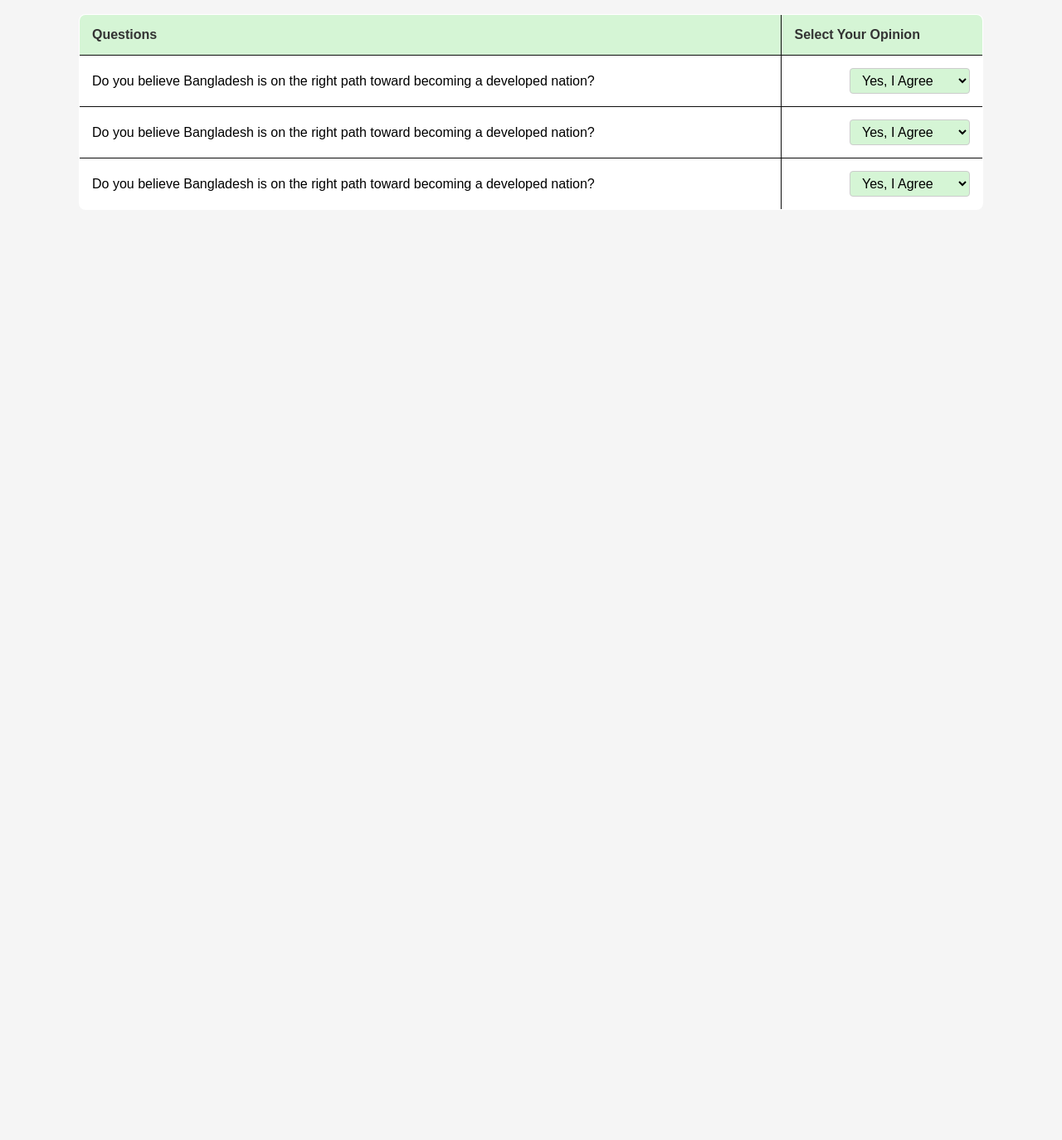
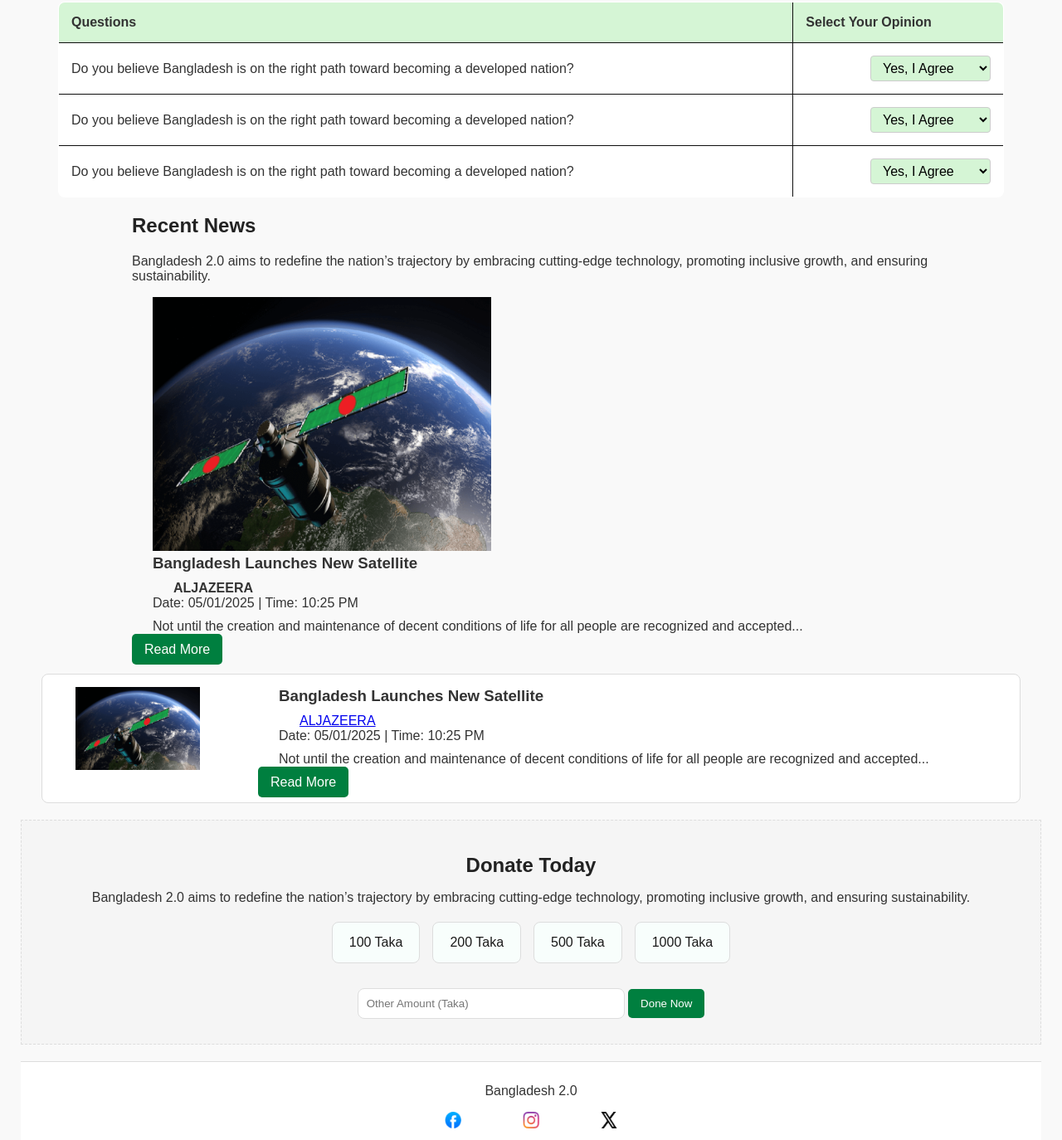
Before and after one commit to Tanzilulbasith/my-first-repo, a plain HTML site: page index.html in a window 1280 px wide. Shown: the part 1958-3332 px from the top of the page at 83% size. Before the commit the page ends 2231 px from the top, so only its background shows below. Drawn offline with Linux system fonts and the light colour scheme.

Commit message:
my last commit of this repo

```diff
--- a/index.html
+++ b/index.html
@@ -138,3 +138,49 @@
                 </tbody>
             </table>
         </div>
+    <section>
+        <div class="container">
+            <section class="recent-news">
+                <h2>Recent News</h2>
+                <p>Bangladesh 2.0 aims to redefine the nation’s trajectory by embracing cutting-edge technology, promoting inclusive growth, and ensuring sustainability.</p>
+                 <div class="icon"> <img src="asset.css/satelite.png" alt="Satellite Image"></div>
+
+                    <div class="news-content">
+                        <h3>Bangladesh Launches New Satellite</h3>
+                        <p><strong>ALJAZEERA</strong><br>Date: 05/01/2025 | Time: 10:25 PM</p>
+                        <p>Not until the creation and maintenance of decent conditions of life for all people are recognized and accepted...</p>
+                        <a href="#" class="read-more">Read More</a>
+                    </div>
+                </div>
+
+                <div class="news-item">
+                    <img src="asset.css/satelite.png" alt="Satellite Image">
+                    <div class="news-content">
+                        <h3>Bangladesh Launches New Satellite</h3>
+                        <p><a href="asset.css/al-jazeera.png">ALJAZEERA</a><strong></strong><br>Date: 05/01/2025 | Time: 10:25 PM</p>
+                        <p>Not until the creation and maintenance of decent conditions of life for all people are recognized and accepted...</p>
+                        <a href="#" class="read-more">Read More</a>
+                    </div>
+                </div>
+            </section>
+
+            <section class="donate">
+                <h2>Donate Today</h2>
+                <p>Bangladesh 2.0 aims to redefine the nation’s trajectory by embracing cutting-edge technology, promoting inclusive growth, and ensuring sustainability.</p>
+                <div class="donate-options">
+                    <button class="active">100 Taka</button>
+                    <button class="active">200 Taka</button>
+                    <button class="active">500 Taka</button>
+                    <button class="active">1000 Taka</button>
+                </div>
+                <input type="text" placeholder="Other Amount (Taka)">
+                <button class="read-more">Done Now</button>
+            </section>
+
+        <footer class="footer">
+            <p>Bangladesh 2.0</p>
+            <img src="asset.css/facebook.png" alt="Facebook">
+            <img src="asset.css/instagram.png" alt="Instagram">
+            <img src="asset.css/x.png" alt="Twitter">
+        </footer>
+    </div>
--- a/style/ass.css
+++ b/style/ass.css
@@ -294,3 +294,152 @@ select:focus {
   outline: none;
   border-color: #66afe9;
 }
+
+body {
+  font-family: Arial, sans-serif;
+  margin: 0;
+  padding: 0;
+  background-color: #f9f9f9;
+  color: #333;
+}
+
+.container {
+  width: 90%;
+  max-width: 1200px;
+  margin: auto;
+}
+
+h2 {
+  color: #222;
+}
+
+.recent-news {
+  margin: 20px 0;
+}
+
+.news-item {
+  display: flex;
+  align-items: flex-start;
+  gap: 20px;
+  margin-bottom: 20px;
+  background: #fff;
+  border: 1px solid #ddd;
+  padding: 15px;
+  border-radius: 8px;
+}
+
+.news-item img {
+  width: 150px;
+  height: 100px;
+  object-fit: cover;
+  border-radius: 8px;
+}
+
+.news-content {
+  flex: 1;
+}
+
+.news-content h3 {
+  margin: 0;
+}
+
+.news-content p {
+  margin: 10px 0;
+}
+
+.read-more {
+  background-color: #007f3f;
+  color: white;
+  padding: 10px 15px;
+  border: none;
+  border-radius: 5px;
+  cursor: pointer;
+  text-decoration: none;
+}
+
+.donate {
+  text-align: center;
+  margin: 20px 0;
+  padding: 20px;
+  background-color: #f5f5f5;
+  border: 1px dashed #ddd;
+}
+
+.donate h2 {
+  margin-bottom: 10px;
+}
+
+.donate-options {
+  display: flex;
+  justify-content: center;
+  gap: 15px;
+  margin: 20px 0;
+}
+
+.donate-options button {
+  padding: 15px 20px;
+  font-size: 1em;
+  border: 1px solid #ddd;
+  border-radius: 8px;
+  cursor: pointer;
+}
+
+.donate-options button.active {
+  background-color: #f8fefc;
+  text-size-adjust: bold;
+  color: rgb(27, 26, 26);
+  border: 1px solid #ddd;
+}
+
+.donate input {
+  width: 100%;
+  max-width: 300px;
+  padding: 10px;
+  margin: 10px 0;
+  border: 1px solid #ddd;
+  border-radius: 8px;
+}
+
+.donate-options button.active:hover {
+  background-color: #50e06f;
+}
+
+.newsletter {
+  margin: 20px 0;
+  text-align: center;
+  background-color: #d5f5d5;
+  padding: 20px;
+  border-radius: 8px;
+}
+
+.newsletter input {
+  width: 80%;
+  max-width: 400px;
+  padding: 10px;
+  border: 1px solid #ccc;
+  border-radius: 8px;
+  margin-bottom: 10px;
+}
+
+.newsletter button {
+  background-color: #007f3f;
+  color: white;
+  padding: 10px 15px;
+  border: none;
+  border-radius: 5px;
+  cursor: pointer;
+}
+
+.footer {
+  text-align: center;
+  padding: 10px;
+  background-color: #fff;
+  border-top: 1px solid #ddd;
+  margin-top: 20px;
+}
+
+.footer img {
+  margin: 0 10px;
+  width: 20px;
+  height: 20px;
+}
```
